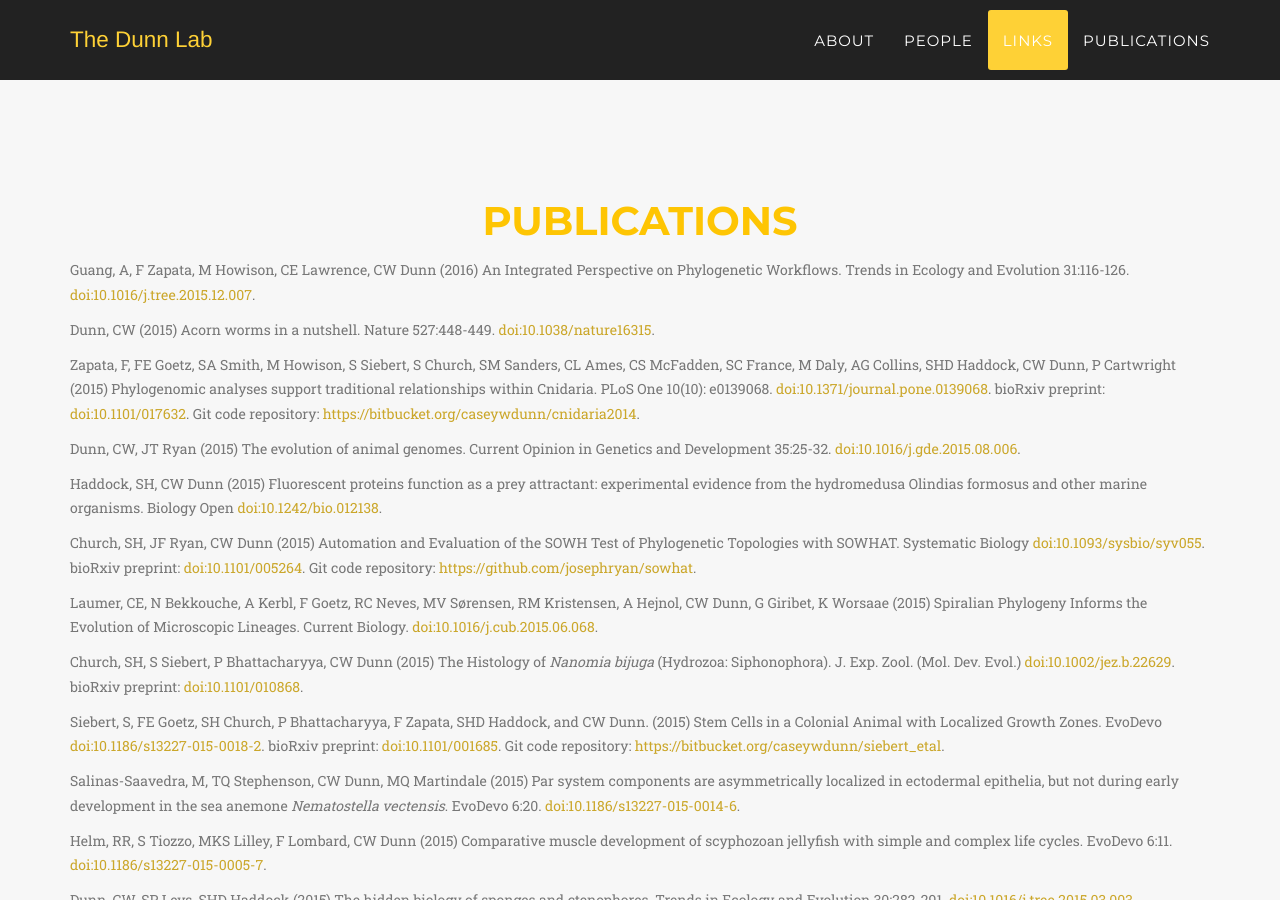
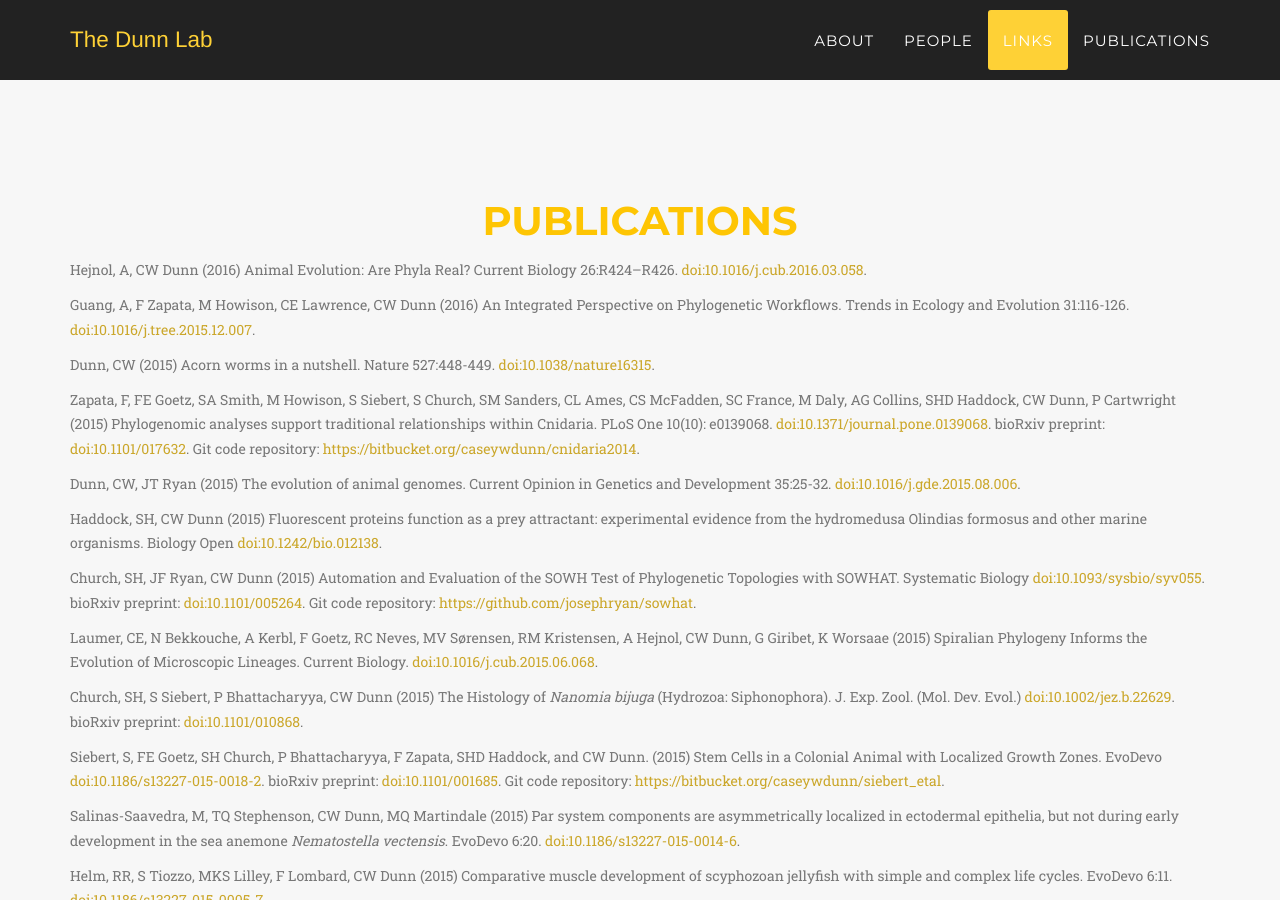
Before and after one commit to caseywdunn/caseywdunn.github.io, a Jekyll site: the page built from index.html, in a window 1280 px wide and 900 px high, scrolled down 7396 px. Built offline with Jekyll 4.4.1, drawn with Linux system fonts in a browser that asks for light colours; some web fonts are replaced.

Commit message:
added citaiton

```diff
--- a/_includes/publications.html
+++ b/_includes/publications.html
@@ -6,6 +6,10 @@
                     <h2 class="section-heading">Publications</h2>
                 </div>
             </div>
+
+<div class="box"><div class="box-title"></div><div class="box-body">
+	<p class="text-muted"> Hejnol, A, CW Dunn (2016) Animal Evolution: Are Phyla Real? Current Biology 26:R424–R426. <a href="http://dx.doi.org/10.1016/j.cub.2016.03.058">doi:10.1016/j.cub.2016.03.058</a>. </p>
+</div><div class="box-footer"> </div></div>
 
 <div class="box"><div class="box-title"></div><div class="box-body">
 	<p class="text-muted"> Guang, A, F Zapata, M Howison, CE Lawrence, CW Dunn (2016) An Integrated Perspective on Phylogenetic Workflows. Trends in Ecology and Evolution 31:116-126. <a href="http://dx.doi.org/10.1016/j.tree.2015.12.007">doi:10.1016/j.tree.2015.12.007</a>. </p>
```
